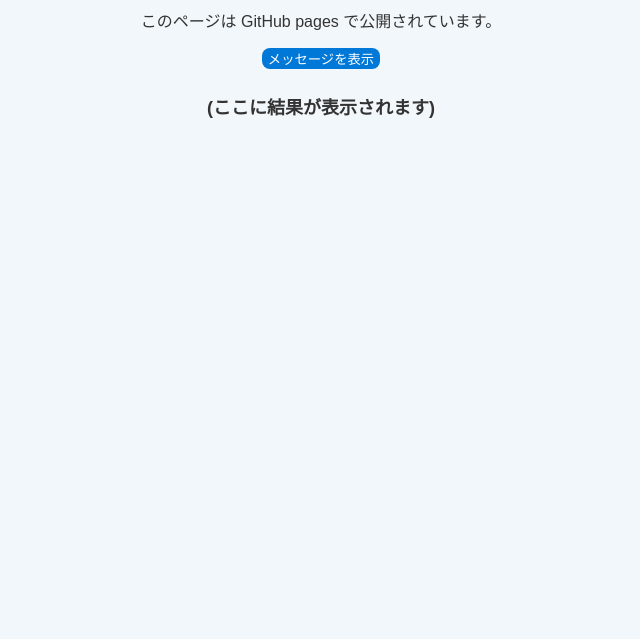
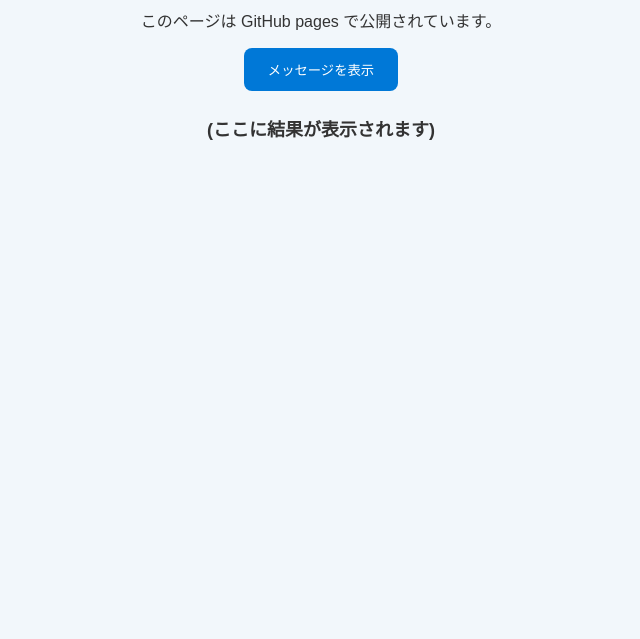
Before and after one commit to oosho220-png/daisho, a plain HTML site: page daisho-day1/index.html in a window 1280 px wide. Shown: the part 161-800 px from the top of the page, without its empty margins (319-959 px from the left). Drawn offline with Linux system fonts and the light colour scheme.

Commit message:
2025 1030v1

```diff
--- a/daisho-day1/styles.css
+++ b/daisho-day1/styles.css
@@ -11,7 +11,7 @@ button{
     background:#0078d7;
     color:white;
     border:none;
-    padding:12px24px;
+    padding:12px 24px;
     border-radius:8px;
     cursor:pointer;
 }
```
